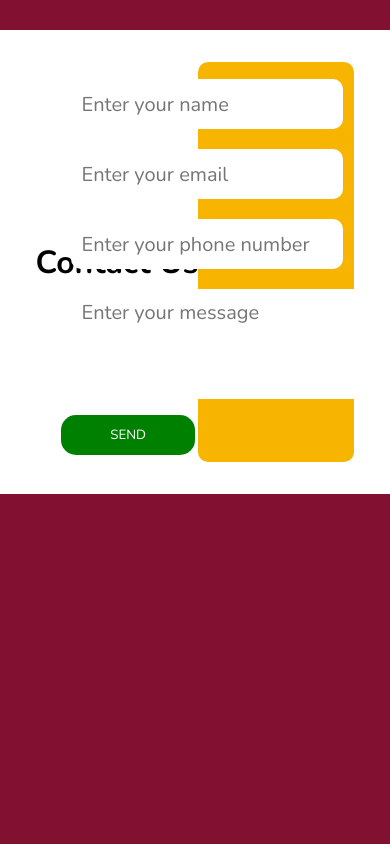
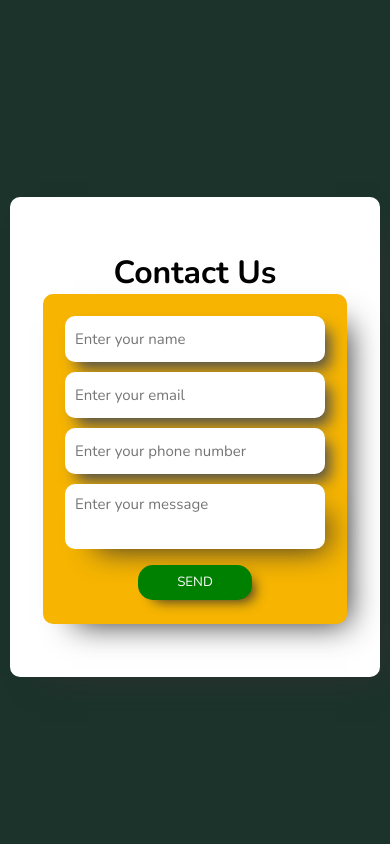
Before and after one commit to aniketjdv/contact_form, a Django app: page /contactform/ in a window 390 px wide; the page is wider, and only the part inside the window is pictured. Run offline with Django 5.2, Linux system fonts and the light colour scheme.

Commit message:
mobile css added

```diff
--- a/contact/contact/settings.py
+++ b/contact/contact/settings.py
@@ -25,7 +25,7 @@ SECRET_KEY = 'django-insecure-3!1nj6dp9p503w9!x1x)+v$3%(ana1xf7y2bdnre3y_5*0r49s
 # SECURITY WARNING: don't run with debug turned on in production!
 DEBUG = True
 
-ALLOWED_HOSTS = []
+ALLOWED_HOSTS = ['127.0.0.1','192.168.1.85']
 
 
 # Application definition
--- a/contact/contactform/static/css/style.css
+++ b/contact/contactform/static/css/style.css
@@ -4,7 +4,7 @@
     font-family: "Nunito", system-ui;
 }
 body{
-    background-color: #821131;
+    background-color: #ff6a6a;
 
 }
 
@@ -25,6 +25,7 @@ body{
     border-radius: 10px;
     border: none;
     padding-left: 10px;
+    box-shadow: 16px 15px 30px -15px #2f2f2f;
 }
 
 .form_container form div input::placeholder{
@@ -40,6 +41,7 @@ body{
     width: 50rem;
     margin-top: 30px;
     border-radius: 10px;
+    box-shadow: 16px 15px 30px -15px #2f2f2f;
 }
 
 .form_container{
@@ -51,6 +53,7 @@ body{
     height: 400px;
     border-radius: 10px;
     color: white;
+    box-shadow: 16px 15px 30px -15px #2f2f2f;
 }
 
 
@@ -65,7 +68,7 @@ body{
     border: none;
     padding: 10px 0 0 10px;
     font-size: 20px;
-
+    box-shadow: 16px 15px 30px -15px #2f2f2f;
 }
 
 .submit-btn{
@@ -75,4 +78,81 @@ body{
     height: 3em;
     width: 10em;
     color: white;
+    box-shadow: 16px 15px 30px -15px #2f2f2f;
+    margin: 10px;
 }
+
+
+
+/* for mobile devices */
+
+@media screen and (max-width:400px) {
+    .container{
+        background-color: rgb(255, 255, 255);
+        flex-direction: column;
+        height: 30rem;
+  width: 370px
+    }
+
+    .form_container form div input{
+        height: 46px;
+    font-size: 15px;
+    margin: 5px;
+    border-radius: 10px;
+    border: none;
+    padding-left: 10px;
+    box-shadow: 8px 10px 15px -3px #4d4d4d;
+    width: 250px;
+    }
+
+    .form_container{
+        display: flex;
+        background-color: rgb(247, 181, 1);
+        width: 78vw;
+        align-items: center;
+        justify-content: center;
+        height: 330px;
+        border-radius: 10px;
+        color: white;
+        box-shadow: 16px 15px 30px -15px #2f2f2f;
+    }
+
+    .form1{height: 50vh;
+        height: 50vh;
+    width: 75vw;
+    margin-top: 77px;
+    display: flex;
+    flex-direction: column;
+    align-items: center;
+    margin-top:15vh;
+    }
+
+
+        #id_message{
+            width: 250px;
+            resize: none;
+            height: 55px;
+            margin: 5px;
+            border-radius: 10px;
+            border: none;
+            padding: 10px 0 0 10px;
+            font-size: 15px;
+            box-shadow: 16px 15px 30px -15px #2f2f2f;
+        }
+
+        .submit-btn{
+            background-color: green;
+    border: none;
+    border-radius: 15px;
+    height: 35px;
+    width: 114px;
+    color: white;
+    box-shadow: 8px 7px 13px -6px #2f2f2f;
+    margin: 5px;
+        }
+    .background{
+        background-color: rgb(27, 51, 43);
+        height: 100vh;
+
+    }
+}
--- a/contact/contactform/templates/contact.html
+++ b/contact/contactform/templates/contact.html
@@ -29,7 +29,7 @@
         <h1>Contact Us</h1>
         </div>
         <div class="form_container">
-            <form method="POST">
+            <form method="POST" class="form1">
             {% csrf_token %}
             {{form}}
             <button type="Submit" class="submit-btn">SEND</button>
```
Also changed, not shown: contact/db.sqlite3.
